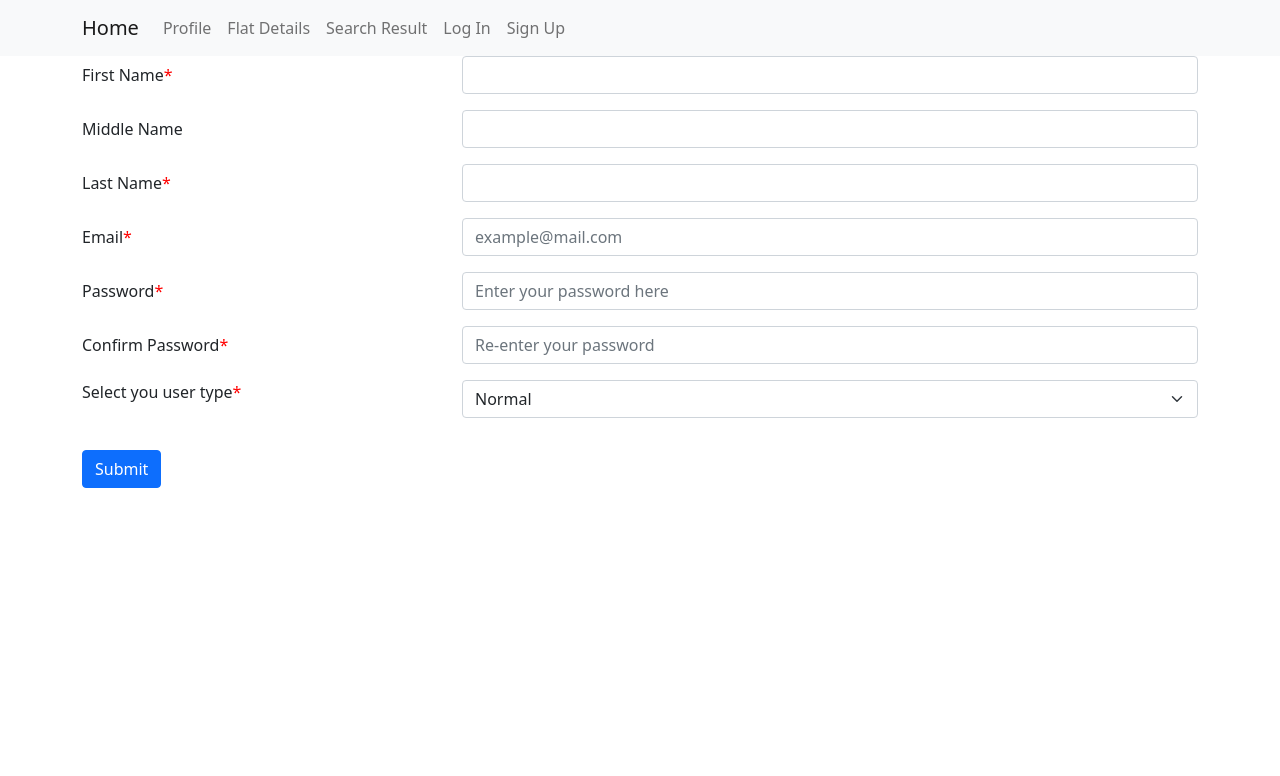
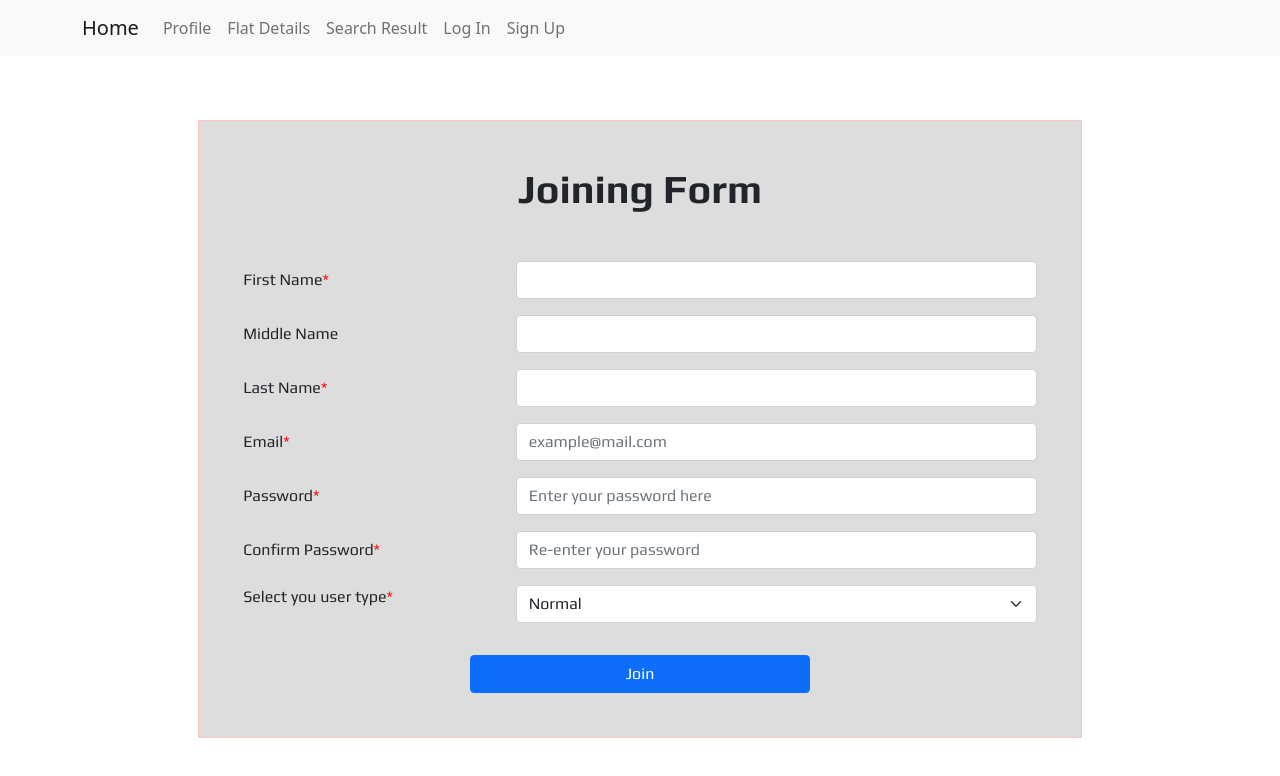
Before and after one commit to hussain18/findMeHome, a React (Create React App) app in the folder front_end/: page /signup in a window 1280 px wide. Shown: the top 776 px of the page. Built offline with nearby package versions, Linux system fonts and the light colour scheme.

Commit message:
Basic sign up form styles added

```diff
--- a/front_end/src/pages/signup_page/signUp.js
+++ b/front_end/src/pages/signup_page/signUp.js
@@ -1,5 +1,6 @@
 import React from "react";
 import {InlineInput, SelectInput} from '../../components/inputs'
+import './style.css'
 
 class SignUp extends React.Component {
   constructor(props) {
@@ -29,8 +30,9 @@ class SignUp extends React.Component {
 
   render() {
     return (
-      <div className='container'>
+      <div className='container form-container'>
         <form onSubmit={this.handleSubmit}>
+          <h1 className = 'text-center fs-1 fw-bold mb-5'>Joining Form</h1>
           <div className = 'row row-cols-1 g-3 align-items-center'>
             <InlineInput
               type = 'text'
@@ -86,11 +88,14 @@ class SignUp extends React.Component {
 
           </div>
 
-          <input value = "Submit" className = 'btn btn-primary mt-3' type="submit" />
+          <div class="row justify-content-center">
+            <input value = "Join" className = 'col-5 btn btn-primary mt-3' type="submit" />
+          </div>
         </form>
       </div>
     );
   }
+
 }
 
 export default SignUp;
--- a/front_end/src/pages/signup_page/style.css
+++ b/front_end/src/pages/signup_page/style.css
@@ -0,0 +1,12 @@
+form {
+    border: 1px solid rgb(255, 196, 196);
+    padding: 5%;
+    /* padding-top: 4%; */
+    background-color: rgb(221, 221, 221);
+}
+
+.form-container {
+    padding: 10%;
+    padding-top: 5%;
+    font-family: 'Play', sans-serif;
+}
```
